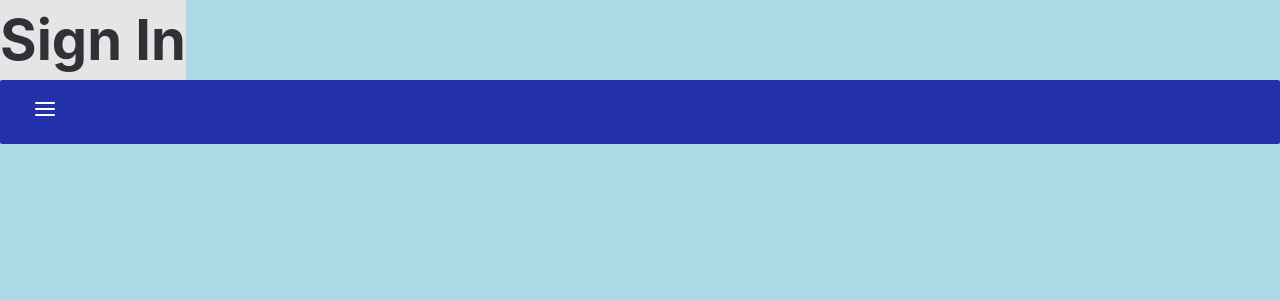
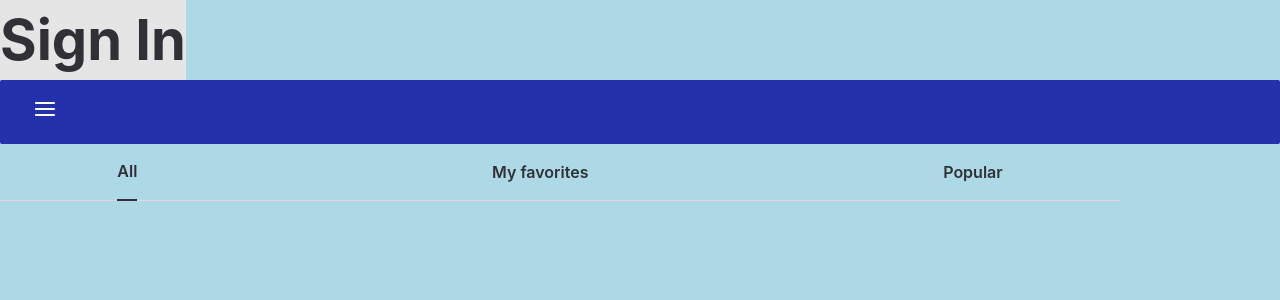
Before and after one commit to annirubi/React, a React (Create React App) app: page / in a window 1280 px wide. Shown: the top 300 px of the page. Built offline with nearby package versions, Linux system fonts and the light colour scheme.

Commit message:
created TabsList component

```diff
--- a/src/App.tsx
+++ b/src/App.tsx
@@ -2,9 +2,9 @@ import React, { useState } from "react";
 //@ts-ignore
 import styles from "./App.module.css"
 import Title from "./Components/Title";
-// import  Burger from "./Components/Burger"
 import { BurgerClosedIcon, BurgerOpenedIcon } from "./Assets/icons";
 import Button, { ButtonTypes } from "./Components/Button";
+import { Tabslist }  from "./Components/TabsList";
 
 const App = () => {
   const [isOpened, setOpened] = useState(false)
@@ -17,6 +17,7 @@ const App = () => {
         className={styles.burgerButton}
         onClick={() => setOpened(!isOpened)}
       />
+      <Tabslist/>
     </div>
   );
 }
--- /dev/null
+++ b/src/Components/TabsList/Tabslist.module.css
@@ -0,0 +1,30 @@
+.container {
+    width: 1120px;
+    height: 56px;
+    font-weight: 600;
+font-size: 16px;
+line-height: 24px;
+    display: flex;
+    justify-content: space-around;
+    align-items: center;
+    column-gap: 120px;
+    color: #313037;
+    border-bottom: 1px solid #DADADA;
+}
+
+.activeTab {
+    border-bottom: 2px solid #313037;
+    display: block;
+    padding: 16px 0;
+}
+
+.tab {
+    cursor: pointer;
+}
+.tab:hover {
+    color: #2231AA;
+}
+
+.disabled {
+    color: #8D8E97;
+}
--- /dev/null
+++ b/src/Components/TabsList/Tabslist.tsx
@@ -0,0 +1,30 @@
+import React, { useState }from "react";
+//@ts-ignore
+import styles from "./Tabslist.module.css";
+import classNames from "classnames";
+
+
+enum Tabs {
+    All = "all",
+    Favorites = "myFavorites",
+    Popular = "popular"
+}
+const TABS_NAMES = [{name: "All", key: Tabs.All},
+ {name: "My favorites", key: Tabs.Favorites},
+ {name: "Popular", key: Tabs.Popular},]
+
+
+export const Tabslist = () => {
+    const [activeTab, setActiveTab] = useState(Tabs.All)
+    const onTabClick = (tab: Tabs) => {
+        setActiveTab(tab)
+    }
+    return (
+      <div className ={styles.container}>
+          {TABS_NAMES.map((tab) => {
+              return <div key={tab.key} onClick={() => onTabClick(tab.key)}
+              className={classNames({[styles.activeTab] : tab.key === activeTab}, [styles.tab])}>{tab.name}</div>
+          })}
+      </div>
+    );
+  };
--- /dev/null
+++ b/src/Components/TabsList/index.ts
@@ -0,0 +1 @@
+export * from "./Tabslist"
```
